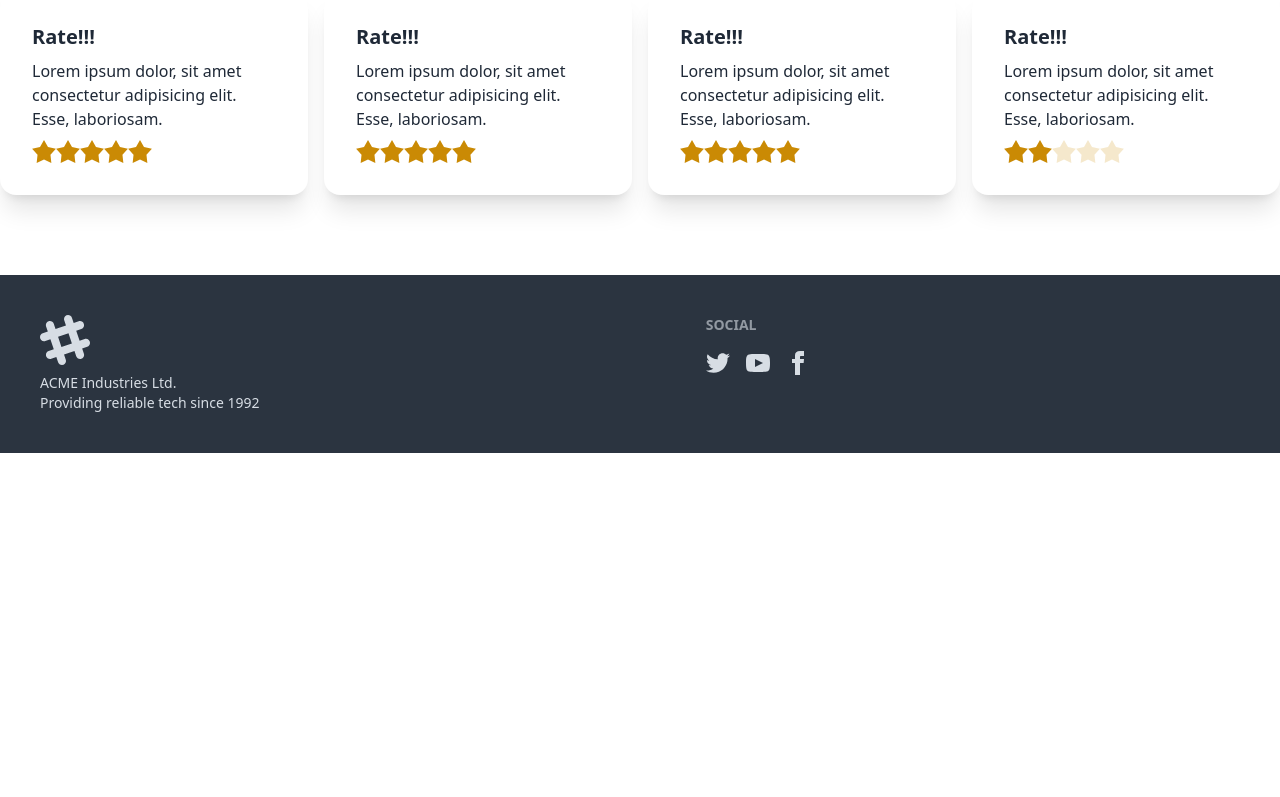
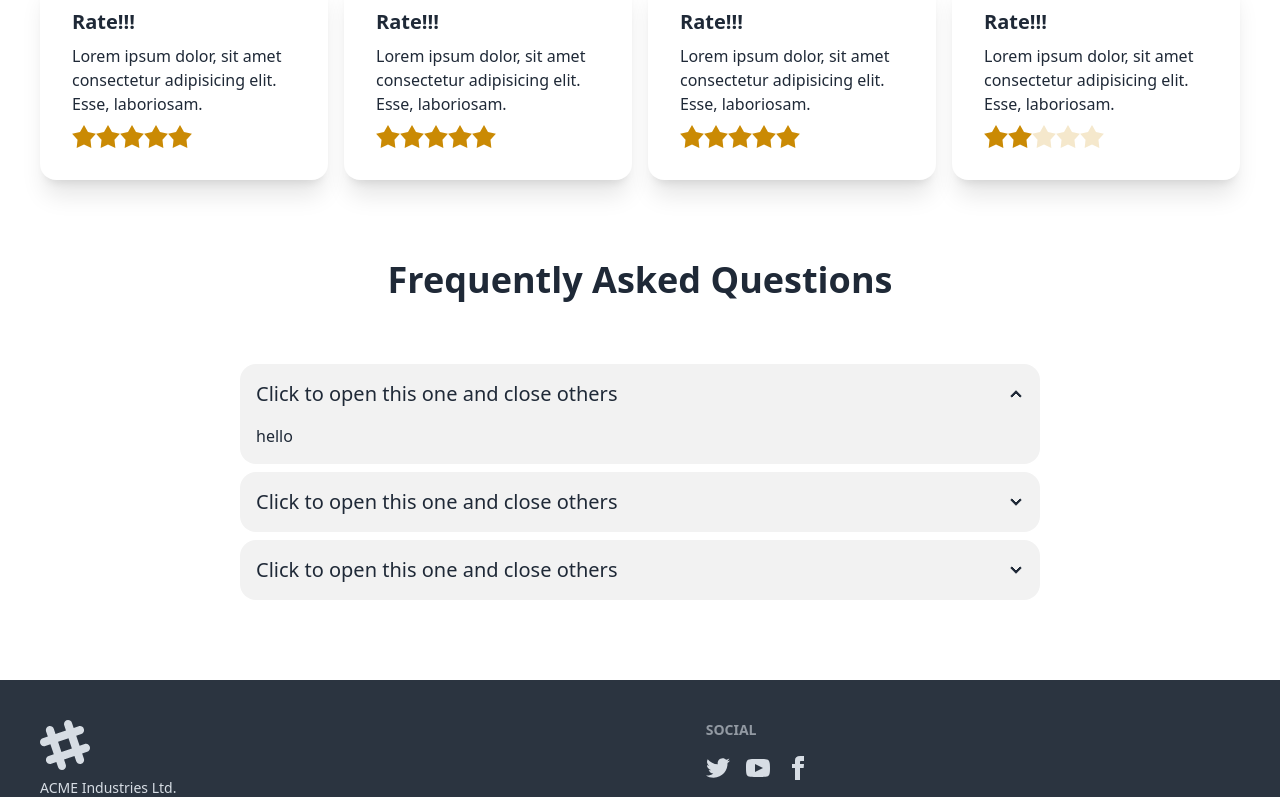
Before and after one commit to Tamanna0322/gadget-shop-client, a React (Vite) app: page / in a window 1280 px wide. Shown: the part 1671-2468 px from the top of the page. Before the commit the page ends 2124 px from the top, so only its background shows below. Built offline with nearby package versions, Linux system fonts and the light colour scheme.

Commit message:
added accordion section

```diff
--- /dev/null
+++ b/src/components/home/Accordion.jsx
@@ -0,0 +1,29 @@
+const Accordion = () => {
+    return (
+        <div className="flex flex-col gap-2 lg:w-2/3 mx-auto">
+            <div className="collapse collapse-arrow bg-base-200">
+  <input type="radio" name="my-accordion-2" defaultChecked />
+  <div className="collapse-title text-xl font-medium">Click to open this one and close others</div>
+  <div className="collapse-content">
+    <p>hello</p>
+  </div>
+</div>
+<div className="collapse collapse-arrow bg-base-200">
+  <input type="radio" name="my-accordion-2" />
+  <div className="collapse-title text-xl font-medium">Click to open this one and close others</div>
+  <div className="collapse-content">
+    <p>hello</p>
+  </div>
+</div>
+<div className="collapse collapse-arrow bg-base-200">
+  <input type="radio" name="my-accordion-2" />
+  <div className="collapse-title text-xl font-medium">Click to open this one and close others</div>
+  <div className="collapse-content">
+    <p>hello</p>
+  </div>
+</div>
+        </div>
+    );
+};
+
+export default Accordion;
--- a/src/components/home/FeaturedProducts.jsx
+++ b/src/components/home/FeaturedProducts.jsx
@@ -2,7 +2,7 @@ import ProductCard from "../ProductCard";
 
 const FeaturedProducts = () => {
     return (
-        <div className="flex items-center justify-between gap-8">
+        <div className="lg:flex items-center justify-between gap-8">
             <ProductCard></ProductCard>
             <ProductCard></ProductCard>
             <ProductCard></ProductCard>
--- a/src/components/home/UserReview.jsx
+++ b/src/components/home/UserReview.jsx
@@ -2,7 +2,7 @@ import Review from "./Review";
 
 const UserReview = () => {
     return (
-        <div className="flex items-center justify-between gap-4">
+        <div className="lg:flex items-center justify-between gap-4">
             <Review></Review>
             <Review></Review>
             <Review></Review>
--- a/src/pages/Home.jsx
+++ b/src/pages/Home.jsx
@@ -1,3 +1,4 @@
+import Accordion from "../components/home/Accordion";
 import Banner from "../components/home/Banner";
 import FeaturedProducts from "../components/home/FeaturedProducts";
 import UserReview from "../components/home/UserReview";
@@ -5,9 +6,10 @@ import UserReview from "../components/home/UserReview";
 
 const Home = () => {
     return (
-        <div>
+        <div className="">
             <Banner></Banner>
-            <div className="my-20">
+           <div className="lg:px-10 mx-auto">
+           <div className="my-20">
                 <h1 className="mb-16 text-4xl font-bold text-center">Featured Products</h1>
             <FeaturedProducts></FeaturedProducts>
             </div>
@@ -15,6 +17,11 @@ const Home = () => {
                 <h1 className="mb-16 text-4xl font-bold text-center">User Review</h1>
             <UserReview></UserReview>
             </div>
+            <div className="my-20">
+                <h1 className="mb-16 text-4xl font-bold text-center">Frequently Asked Questions</h1>
+            <Accordion></Accordion>
+            </div>
+           </div>
         </div>
     );
 };
```
